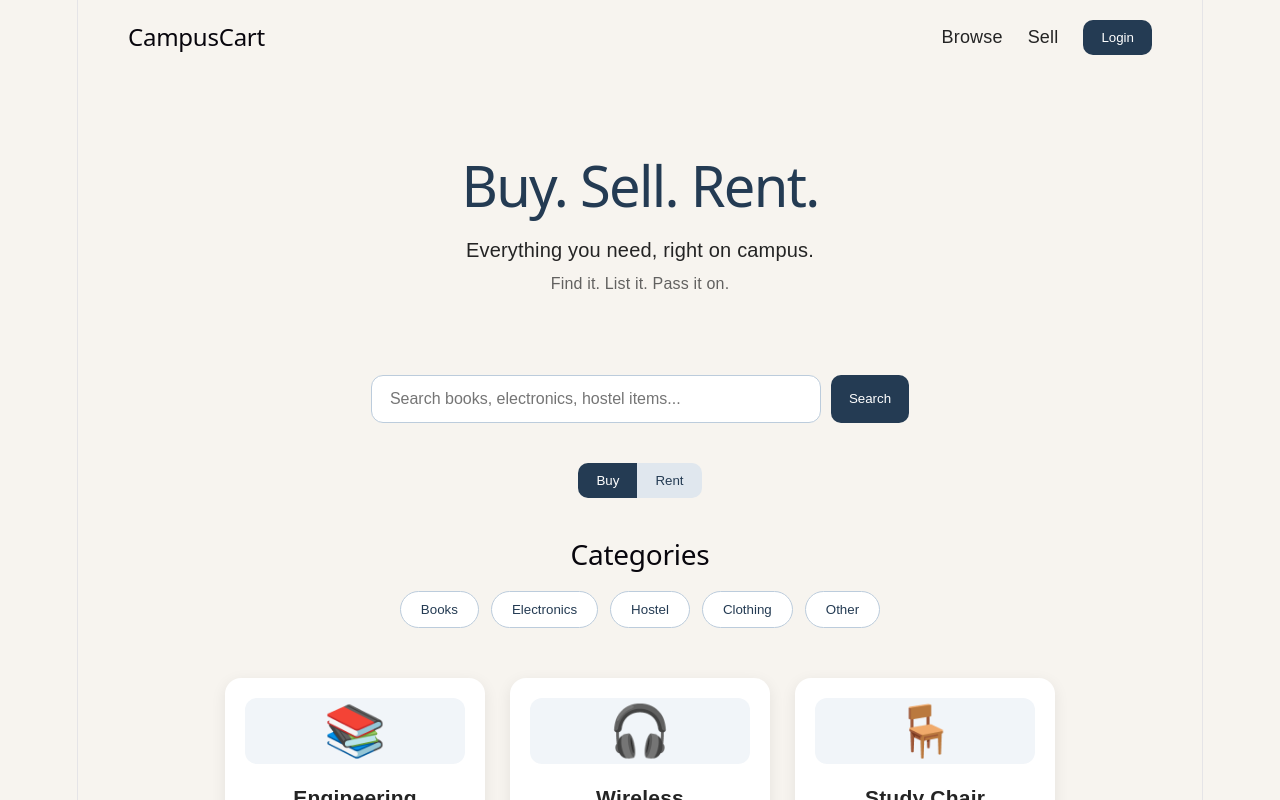
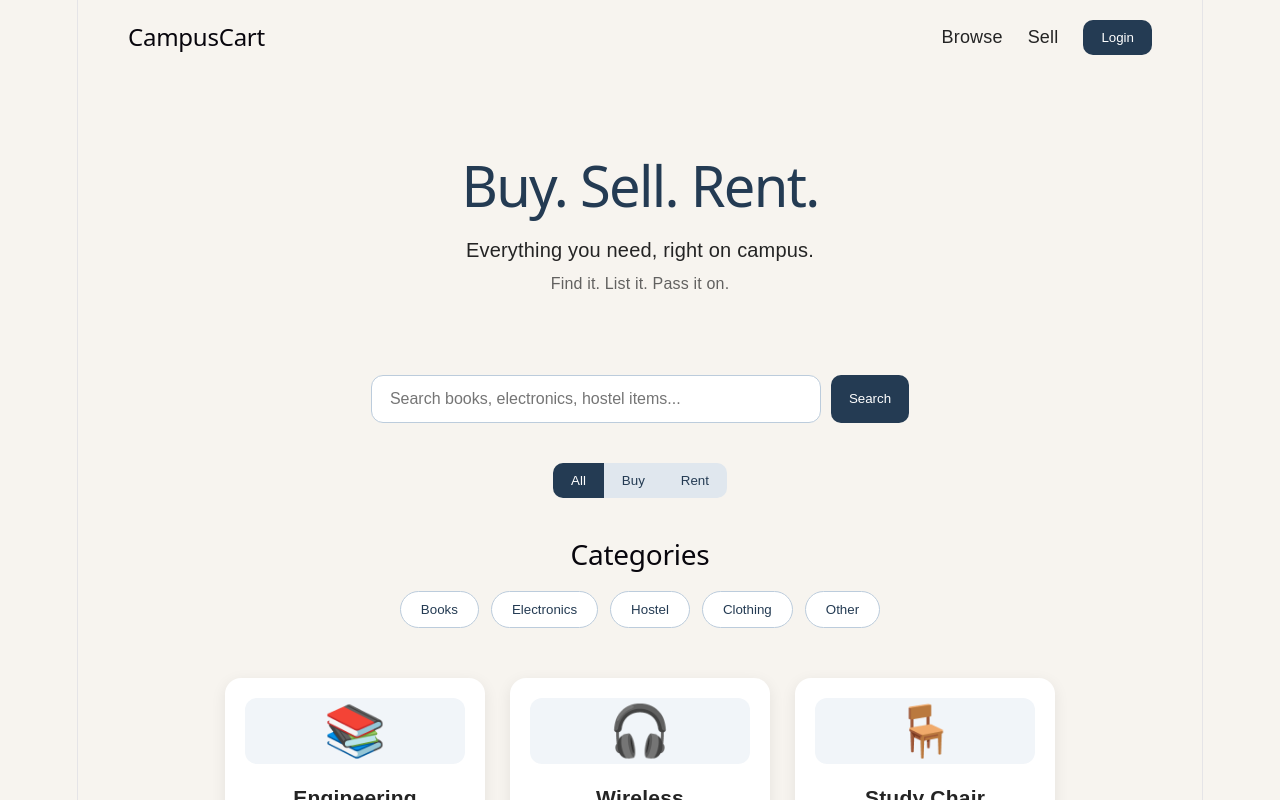
Before and after one commit to Gursimar-05/CampusCart, a React (Vite) app: page / in a window 1280 px wide. Shown: the top 800 px of the page. Built offline with nearby package versions, Linux system fonts and the light colour scheme.

Commit message:
Add buy and rent filtering

```diff
--- a/src/App.jsx
+++ b/src/App.jsx
@@ -5,8 +5,10 @@ import SearchBar from './SearchBar'
 import ListingType from './ListingType'
 import Categories from './Categories'
 import ListingCard from './ListingCard'
+import { useState } from 'react'
 
 function App() {
+  const [selectedType, setSelectedType] = useState('ALL')
   return (
     <div>
       <Navbar />
@@ -15,11 +17,15 @@ function App() {
 
       <SearchBar />
 
-      <ListingType />
+      <ListingType
+  selectedType={selectedType}
+  setSelectedType={setSelectedType}
+/>
 
       <Categories />
 
       <div className="listing-container">
+          {(selectedType === 'ALL' || selectedType === 'BUY') && (
   <ListingCard
     title="Engineering Mathematics"
     description="Good condition, used for one semester."
@@ -27,7 +33,8 @@ function App() {
     type="BUY"
     emoji="📚"
   />
-
+)}
+{(selectedType === 'ALL' || selectedType === 'BUY') && (
   <ListingCard
     title="Wireless Headphones"
     description="Barely used, excellent condition."
@@ -35,7 +42,8 @@ function App() {
     type="BUY"
     emoji="🎧"
   />
-
+)}
+{(selectedType === 'ALL' || selectedType === 'RENT') && (
   <ListingCard
     title="Study Chair"
     description="Comfortable chair available for rental."
@@ -43,6 +51,7 @@ function App() {
     type="RENT"
     emoji="🪑"
   />
+)}
       </div>
     </div>
   )
--- a/src/ListingType.jsx
+++ b/src/ListingType.jsx
@@ -1,20 +1,23 @@
-import { useState } from 'react'
-
-function ListingType() {
-  const [type, setType] = useState('Buy')
-
+function ListingType({ selectedType, setSelectedType }) {
   return (
     <div className="listing-type">
       <button
-        className={type === 'Buy' ? 'active' : ''}
-        onClick={() => setType('Buy')}
+        className={selectedType === 'ALL' ? 'active' : ''}
+        onClick={() => setSelectedType('ALL')}
+      >
+        All
+      </button>
+
+      <button
+        className={selectedType === 'BUY' ? 'active' : ''}
+        onClick={() => setSelectedType('BUY')}
       >
         Buy
       </button>
 
       <button
-        className={type === 'Rent' ? 'active' : ''}
-        onClick={() => setType('Rent')}
+        className={selectedType === 'RENT' ? 'active' : ''}
+        onClick={() => setSelectedType('RENT')}
       >
         Rent
       </button>
```
Lines whose indentation alone changed are shown as unchanged.
